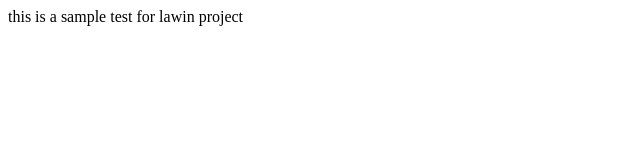
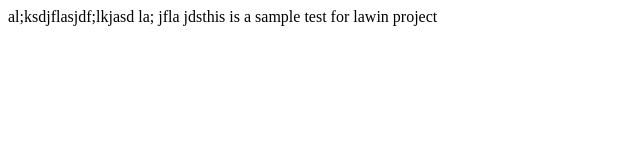
Before and after one commit to kotarigandhi/EmployeeInformation, a plain HTML site: page kotari.html in a window 1280 px wide. Shown: the whole page, without its empty margins (0-640 px from the left). Drawn offline with Linux system fonts and the light colour scheme.

Commit message:
make changes

```diff
--- a/kotari.html
+++ b/kotari.html
@@ -1,3 +1,3 @@
 <html>
-this is a sample test for lawin project
+al;ksdjflasjdf;lkjasd la; jfla jdsthis is a sample test for lawin project
 </html>
```
